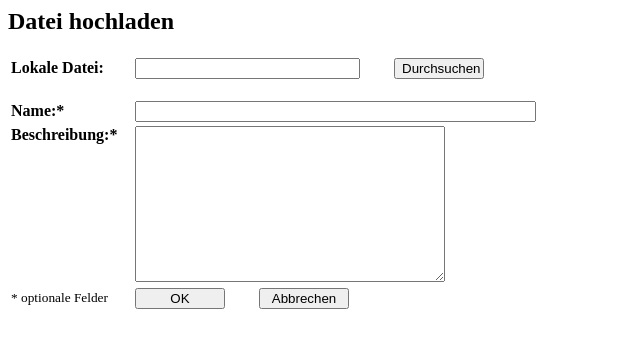
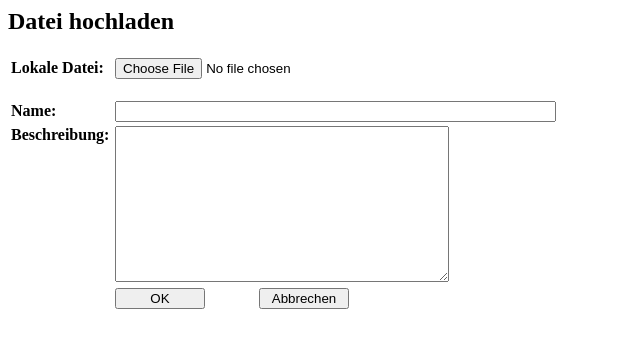
Before and after one commit to BackupTheBerlios/sage, a PHP site: page /DateiHochladen.php in a window 1280 px wide. Shown: the top 348 px of the page, without its empty margins (0-640 px from the left). Run offline with PHP 8.4, Linux system fonts and the light colour scheme.

Commit message:
Dateiauswahlbutton hinzugefügt

```diff
--- a/src/DateiHochladen.php
+++ b/src/DateiHochladen.php
@@ -1,20 +1,17 @@
-<?PHP
-echo"
+<?php
+
+echo("
 <h2>Datei hochladen</h2>
 
 <form name='DateiSuchen' method='post' action='collect.php'>
 <table border = 0>
 	<tr>
-		<td width='120'>
+		<td width='100'>
 		<b>Lokale Datei:</b>
 		</td>
 
-		<td width='120'>
-		<input name='LokaleDatei' size='25'>
-		</td>
-
-		<td width='120' align='right'>
-		<input type='button'  value='Durchsuchen' style='WIDTH:90' >
+		<td width='280'>
+		<input type='file' name='FileUpload' size='30' accept='Mime-Type' />
 		</td>
 	</tr>
 </table>
@@ -23,22 +20,22 @@ echo"
 <form name='DateiInfo' method='post' action=''>
 <table border = 0>
 	<tr>
-		<td width='120'>
-		<b>Name:*</b>
+		<td width='100'>
+		<b>Name:</b>
 		</td>
 
-		<td width ='240'>
-		<input name='DateiName' size='47'>
+		<td width ='280'>
+		<input name='FileName' size='52' />
 		</td>
 	</tr>
 
 	<tr>
-		<td width='120' valign='top'>
-		<b>Beschreibung:*</b>
+		<td width='100' valign='top'>
+		<b>Beschreibung:</b>
 		</td>
 
-		<td width ='240'>
-		<textarea cols='36' rows='10' name='Beschreibung'>
+		<td width ='280'>
+		<textarea cols='39' rows='10' name='FileDescription'>
 		</textarea>
 		</td>
 
@@ -48,20 +45,19 @@ echo"
 
 <table border = 0>
 	<tr>
-		<td width='120'>
-		<small>* optionale Felder</small>
+		<td width='100'>
+                </td>
+
+		<td width='140'>
+		<input type='submit'  name='FileOK' value='OK' style='WIDTH:90' />
 		</td>
 
-		<td width='120'>
-		<input type='submit'  value='OK' style='WIDTH:90' >
-		</td>
-
-		<td width='120' align='left'>
-		<input type='submit'  value='Abbrechen' style='WIDTH:90' >
+		<td width='140' align='left'>
+		<input type='button' name='FileCancle' value='Abbrechen' style='WIDTH:90' />
 		</td>
 	</tr>
 </table>
 </form>
-";
+");
 
 ?>
```
